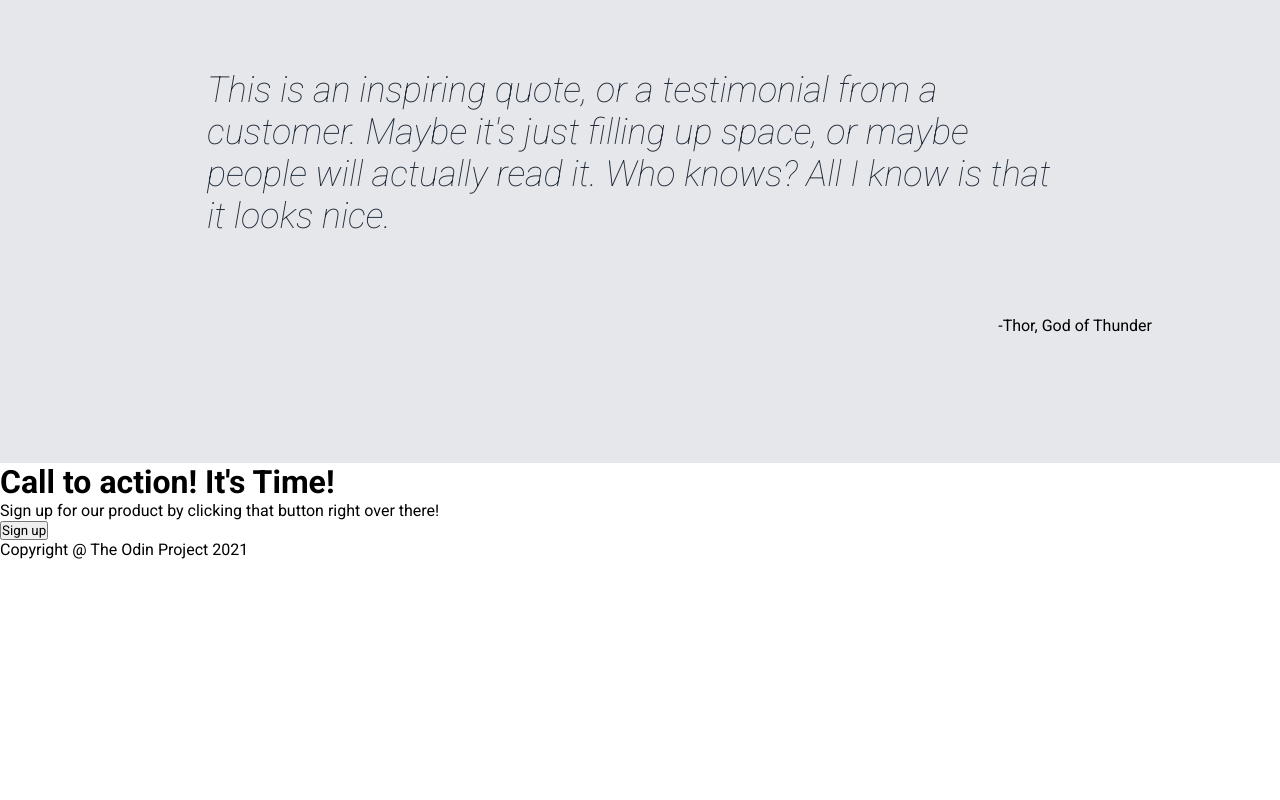
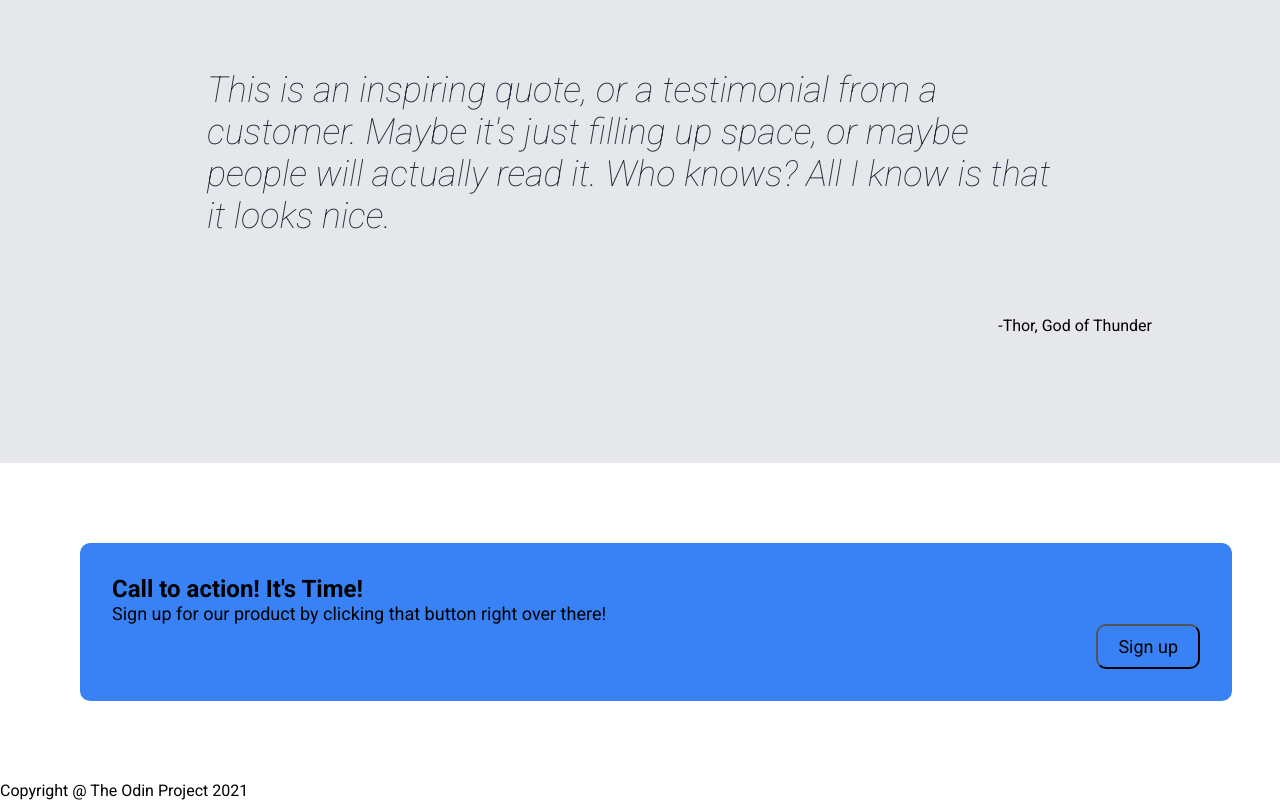
Before and after one commit to MsftKing/Landing-Page, a plain HTML site: page index.html in a window 1280 px wide. Shown: the part 1261-2061 px from the top of the page. Before the commit the page ends 1820 px from the top, so only its background shows below. Drawn offline with Linux system fonts and the light colour scheme.

Commit message:
call to action styled

```diff
--- a/index.html
+++ b/index.html
@@ -55,8 +55,8 @@
     <div class="callToAction">
         <div class="callBackground">
             <h1 class="callHeader">Call to action! It's Time!</h1>
-            <p class="callText">Sign up for our product by clicking that button right over there!</p>
-            <button class="callButton">Sign up</button>
+            <p class="callText">Sign up for our product by clicking that button right over there!<button class="callButton">Sign up</button></p>
+
         </div>
     </div>
     <footer class="footer">
--- a/styles.css
+++ b/styles.css
@@ -17,7 +17,7 @@
     box-sizing: border-box;
     margin: 0;
     padding: 0;
-    font-family: "Roboto", sans-serif;
+    font-family: "Roboto", sans-serif!important;
     align-items: center;
    /* transition: all 0.3s ease 0s; */
 }
@@ -170,3 +170,42 @@ blockquote {
     display: flex;
     margin-inline-start: auto;
   }
+
+  /*Call to action*/
+
+  div.callToAction{
+    display: block;
+    align-items: center;
+    flex-direction: column;
+  }
+
+  div.callBackground {
+    background-color: var(--button-color);
+    width: 90vw;
+    max-height: 40vh;
+    margin: 5rem;
+    padding: 2rem;
+    border-radius: 10px;
+  }
+
+  h1.callHeader{
+    font-size: 24px;
+    font-weight: 700;
+  }
+
+  p.callText {
+    font-size: 18px;
+  }
+
+  button.callButton {
+    display: flex;
+    margin-inline-start: auto;
+    justify-content: space-around;
+    padding: 10px 20px;
+    font-size: 1em;
+    cursor: pointer;
+    border-radius: 10px;
+    background-color: var(--button-color);
+    border-color: 5px #fff;
+    min-width: fit-content;
+  }
```
